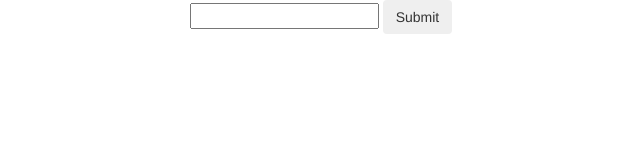
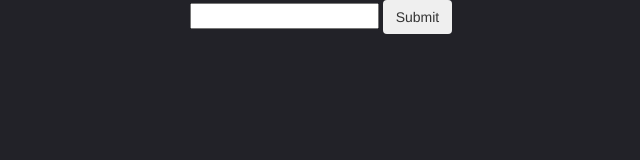
Before and after one commit to PorterSavage/beep-boop, a plain HTML site: page index.html in a window 1280 px wide. Shown: the whole page, without its empty margins (319-959 px from the left). Drawn offline with Linux system fonts and the light colour scheme.

Commit message:
Add html and body styling

```diff
--- a/css/styles.css
+++ b/css/styles.css
@@ -1,7 +1,8 @@
-body {
+html, body {
+  width: 100%;
+  height: 100%
+  margin: 0;
+  background-color: #222228;
   text-align: center;
+
 }
-
-p {
-  font-family: Arial;
-}
```
